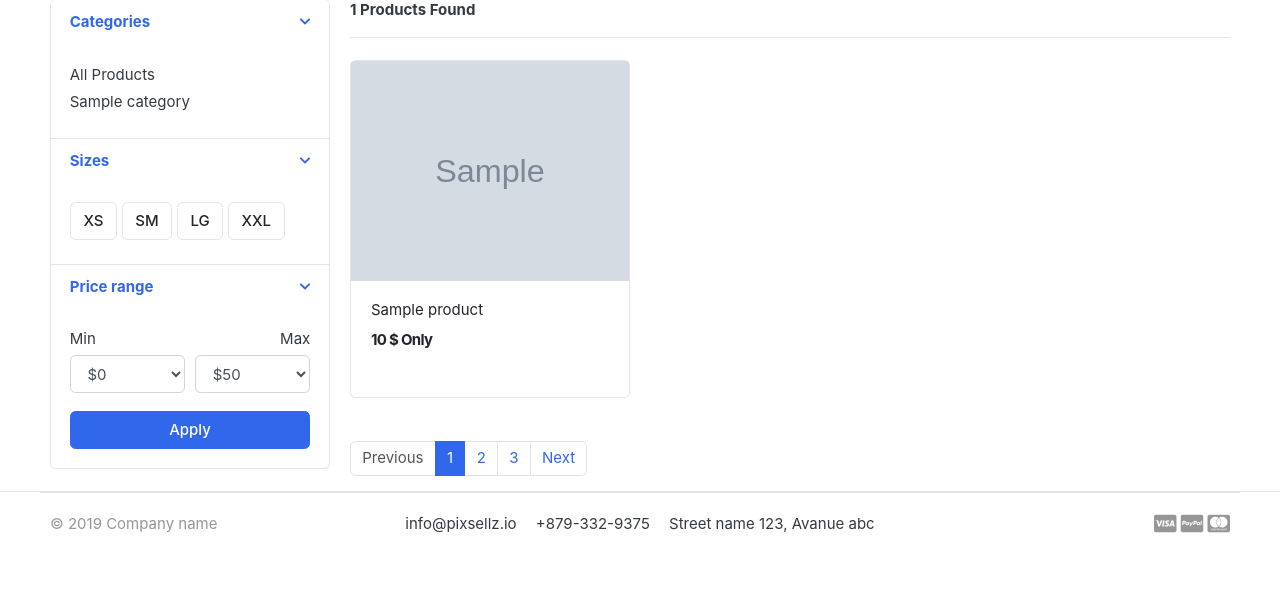
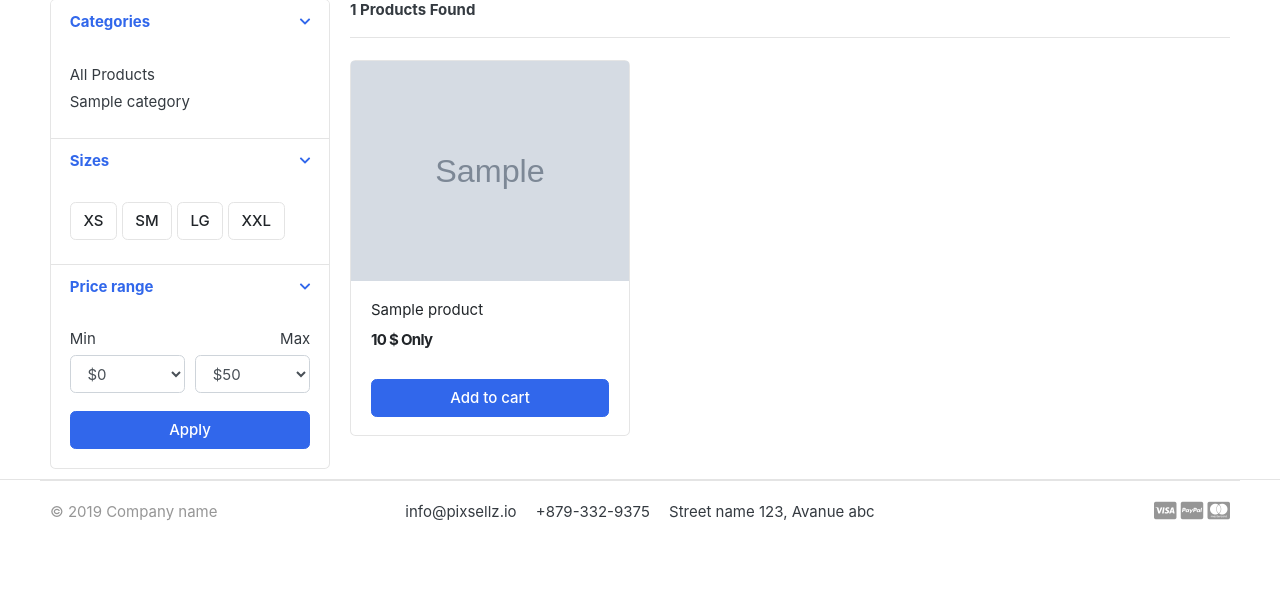
Before and after one commit to ervaibhav75/aura_cakes_new, a Django app: page /store/ in a window 1280 px wide. Shown: the part 295-891 px from the top of the page. After the commit the page ends 816 px from the top, so only its background shows below. Run offline with Django 3.2, Linux system fonts and the light colour scheme; tables that the repository leaves empty hold one stand-in row (values such as "Sample post"); grey boxes marked "Sample" are stand-in pictures; some libraries are stand-ins or nearby versions; some web fonts are replaced.

Commit message:
Done with pagination section and search filters

```diff
--- a/aura_cakes/settings.py
+++ b/aura_cakes/settings.py
@@ -67,6 +67,7 @@ TEMPLATES = [
                 'django.contrib.auth.context_processors.auth',
                 'django.contrib.messages.context_processors.messages',
                 'category.context_processors.menu_links',
+                'carts.context_processors.cart_items_count'
             ],
         },
     },
--- /dev/null
+++ b/carts/context_processors.py
@@ -0,0 +1,20 @@
+from .views import _cart_id
+from .models import Cart, CartItem
+
+# comeback 1
+
+
+def cart_items_count(request):
+    total_items = 0
+    if 'admin' in request.path:
+        return {}
+    else:
+        try:
+            cart_number = Cart.objects.get(cart_id=_cart_id(request))
+            cart_items = CartItem.objects.all().filter(cart_id=cart_number)
+            for single_item in cart_items:
+                total_items += single_item.quantity
+        except Cart.DoesNotExist:
+            total_items = 0
+
+    return dict(total_cart_items=total_items)
--- a/carts/views.py
+++ b/carts/views.py
@@ -30,7 +30,7 @@ def cart(request):
                    }
 
     except Cart.DoesNotExist:
-        pass
+        return render(request, 'store/cart.html', {})
     return render(request, 'store/cart.html', context)
 
 
--- a/store/urls.py
+++ b/store/urls.py
@@ -20,7 +20,11 @@ from . import views
 urlpatterns = [
 
     path('', views.store, name='store'),
-    path('<slug:category_slug>/', views.store, name='product_by_category'),
-    path('<slug:category_slug>/<slug:product_slug>/',
+    path('category/<slug:category_slug>/',
+         views.store, name='product_by_category'),
+    path('category/<slug:category_slug>/<slug:product_slug>/',
          views.product_detail, name='product_detail'),
+    path('search/', views.search, name='search'),
+
+
 ]
--- a/store/views.py
+++ b/store/views.py
@@ -1,9 +1,10 @@
 from django.shortcuts import render, get_object_or_404
 from .models import Product
-
+from django.http import HttpResponse
 from carts.views import _cart_id
 from category.models import Category
-
+from django.db.models import Q
+from django.core.paginator import EmptyPage, PageNotAnInteger, Paginator
 from carts.models import CartItem
 # Create your views here.
 
@@ -11,16 +12,23 @@ from carts.models import CartItem
 def store(request, category_slug=None):
     category = None
     product = None
+    page = request.GET.get('page')
 
     if category_slug:
-        category = get_object_or_404(Category, cat_slug=category_slug)
+        category = get_object_or_404(
+            Category, cat_slug=category_slug)
         product_list = Product.objects.all().filter(
-            category=category, is_available=True)
+            category=category, is_available=True).order_by('id')
+        Paginator_Object = Paginator(product_list, 4)
+        paged_products = Paginator_Object.get_page(page)
+
     else:
-        product_list = Product.objects.all().filter(is_available=True)
+        product_list = Product.objects.all().filter(is_available=True).order_by('id')
+        Paginator_Object = Paginator(product_list, 6)
+        paged_products = Paginator_Object.get_page(page)
 
     context = {
-        'product_list': product_list,
+        'product_list': paged_products,
         'product_count': len(product_list)
     }
     return render(request, 'store/store.html', context)
@@ -40,3 +48,19 @@ def product_detail(request, category_slug, product_slug):
 
     context = {'item': item, 'added_to_cart': in_cart}
     return render(request, 'store/product_detail.html', context)
+
+
+def search(request):
+    context = {}
+    if 'keyword' in request.GET:
+        keyword = request.GET['keyword']
+        if keyword:
+            products = Product.objects.order_by('-created_date').filter(
+                Q(description__icontains=keyword) | Q(product_name__icontains=keyword))
+            if not products:
+                print('not found')
+
+            context['product_list'] = products
+            context['product_count']= len(products)
+
+    return render(request, 'store/store.html', context)
--- a/templates/includes/navbar.html
+++ b/templates/includes/navbar.html
@@ -83,14 +83,18 @@
           <!-- col.// -->
           <a href="{% url 'store' %}" class="btn btn-outline-primary">Store</a>
           <div class="col-lg col-md-6 col-sm-12 col">
-            <form action="#" class="search">
+
+            <!-- search bar-->
+            <form action="{% url 'search'  %}" class="search">
               <div class="input-group w-100">
                 <input
                   type="text"
                   class="form-control"
                   style="width: 60%"
                   placeholder="Search"
+                  name = "keyword"
                 />
+            <!-- search bar-->
 
                 <div class="input-group-append">
                   <button class="btn btn-primary" type="submit">
@@ -112,11 +116,11 @@
                   <a href="./register.html"> Register</a>
                 </div>
               </div>
-              <a href="./cart.html" class="widget-header pl-3 ml-3">
+              <a href="{% url 'cart' %}" class="widget-header pl-3 ml-3">
                 <div class="icon icon-sm rounded-circle border">
                   <i class="fa fa-shopping-cart"></i>
                 </div>
-                <span class="badge badge-pill badge-danger notify">0</span>
+                <span class="badge badge-pill badge-danger notify">{{ total_cart_items }}</span>
               </a>
             </div>
             <!-- widgets-wrap.// -->
--- a/templates/store/store.html
+++ b/templates/store/store.html
@@ -6,7 +6,15 @@
 <!-- ========================= SECTION PAGETOP ========================= -->
 <section class="section-pagetop bg">
 <div class="container">
-	<h2 class="title-page">Our Store</h2>
+
+	{% if 'search' in request.path %}
+<h2 class="title-page">Search results:</h2>
+	{% else %}
+	<h2 class="title-page"> Our Store </h2>
+
+	{% endif %}
+
+
 
 </div> <!-- container //  -->
 </section>
@@ -35,8 +43,6 @@
 				<li><a href="{% url 'store' %}"> All Products </a></li>
 
 				{% for cat_items in links   %}
-
-
 
 				<li><a href="{{ cat_items.get_url }}">{{  cat_items.category_name }}  </a></li>
 
@@ -133,7 +139,7 @@
 </header><!-- sect-heading -->
 
 <div class="row">
-
+	{% if product_list %}
 	{% for item in product_list %}
 
 
@@ -155,24 +161,56 @@
 						<span class="price"><b> {{ item.price }} $ Only </b></span>
 					</div> <!-- price-wrap.// -->
 				</div>
-
+				{% if item.stock >= 1 %}
+				<a href="{% url 'add_to_cart' item.id %}" class="btn btn-block btn-primary">Add to cart </a>
+				{% else %}
+				<a href="#" class="btn btn-block btn-primary">Notify Me</a>
+				{% endif %}
 
 			</figcaption>
 		</figure>
 	</div> <!-- col.// -->
 
 	{% endfor %}
+	{% else %}
+	<div> <h2> No results found, try with related keywords! </h2>  </div>
+
+	{% endif %}
+
 </div> <!-- row end.// -->
 
 
 <nav class="mt-4" aria-label="Page navigation sample">
+	{% if product_list.has_other_pages %}
   <ul class="pagination">
-    <li class="page-item disabled"><a class="page-link" href="#">Previous</a></li>
-    <li class="page-item active"><a class="page-link" href="#">1</a></li>
-    <li class="page-item"><a class="page-link" href="#">2</a></li>
-    <li class="page-item"><a class="page-link" href="#">3</a></li>
-    <li class="page-item"><a class="page-link" href="#">Next</a></li>
+	{% if product_list.has_previous %}
+    <li class="page-item"><a class="page-link" href="?page= {{product_list.previous_page_number }}">Previous</a></li>
+	{% else %}
+	<li class="page-item disabled"><a class="page-link" href="#">Previous</a></li>
+	{% endif %}
+
+	{% for i in product_list.paginator.page_range %}
+
+	{% if product_list.number == i %}
+
+	<li class="page-item active"><a class="page-link" href="#">{{i}}</a></li>
+	{% else %}
+	<li class="page-item"><a class="page-link" href="?page={{i}}">{{i}}</a></li>
+	{% endif %}
+
+	{% endfor %}
+
+
+
+	{% if product_list.has_next  %}
+	<li class="page-item"><a class="page-link" href="?page={{ product_list.next_page_number }}"> Next </a></li>
+	{% else %}
+	<li class="page-item disabled"><a class="page-link" href="#"> Next </a></li>
+	{% endif %}
+
+
   </ul>
+  {% endif %}
 </nav>
 
 	</main> <!-- col.// -->
```
